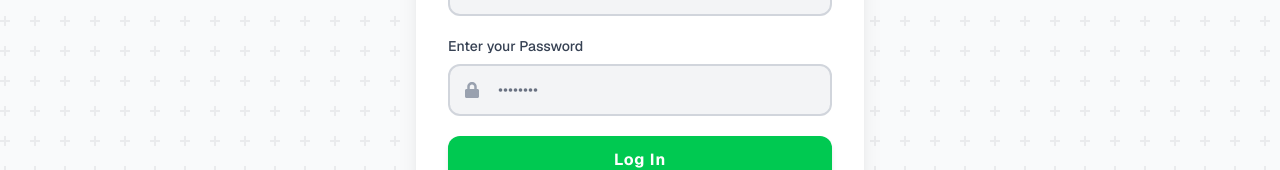
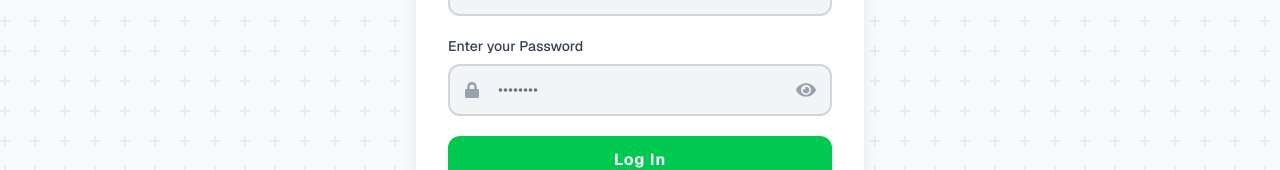
Before and after one commit to umairarshad-dev/chatbot-01, a Next.js app: page /login in a window 1280 px wide. Shown: the part 404-574 px from the top of the page. Built offline with nearby package versions, Linux system fonts and the light colour scheme.

Commit message:
add loading spinner to login page  - Implement Spinner component in login page - Show spinner during authentication

```diff
--- a/src/app/login/page.tsx
+++ b/src/app/login/page.tsx
@@ -2,7 +2,7 @@
 
 import { useState } from 'react';
 import { login, signup } from './actions';
-import { FaEnvelope, FaLock } from 'react-icons/fa';
+import { FaEnvelope, FaLock, FaEye, FaEyeSlash } from 'react-icons/fa';
 import { RiRobot3Fill } from 'react-icons/ri';
 import { motion, AnimatePresence } from 'framer-motion';
 
@@ -16,10 +16,11 @@ function Spinner() {
   );
 }
 
- function FormInput({ id, name, type, placeholder, icon, label, required = false, value, onChange, onBlur, isValid, isTouched }: { id: string, name: string, type: string, placeholder: string, icon: React.ReactNode, label: string, required?: boolean, value: string, onChange: (e: React.ChangeEvent<HTMLInputElement>) => void, onBlur: (e: React.FocusEvent<HTMLInputElement>) => void, isValid: boolean, isTouched: boolean }) {
+ function FormInput({ id, name, type, placeholder, icon, label, required = false, value, onChange, onBlur, isValid, isTouched, showPassword, onTogglePassword }: { id: string, name: string, type: string, placeholder: string, icon: React.ReactNode, label: string, required?: boolean, value: string, onChange: (e: React.ChangeEvent<HTMLInputElement>) => void, onBlur: (e: React.FocusEvent<HTMLInputElement>) => void, isValid: boolean, isTouched: boolean, showPassword?: boolean, onTogglePassword?: () => void }) {
   const ringColor = isTouched ? (isValid ? 'focus:ring-green-400' : 'focus:ring-red-400') : 'focus:ring-gray-300';
   const borderColor = isTouched ? (isValid ? 'border-green-500' : 'border-red-500') : 'border-gray-300';
-
+  const isPasswordField = name.toLowerCase().includes('password');
+  const inputType = isPasswordField && !showPassword ? 'password' : 'text';
 
   return (
     <div>
@@ -33,14 +34,24 @@ function Spinner() {
         <input
           id={id}
           name={name}
-          type={type}
+          type={inputType}
           required={required}
           value={value}
           onChange={onChange}
           onBlur={onBlur}
-          className={`w-full pl-12 pr-4 py-3 bg-gray-100 border-2 rounded-xl text-gray-800 placeholder-gray-500 focus:outline-none focus:ring-2 ${ringColor} ${borderColor} transition-all`}
+          className={`w-full pl-12 pr-12 py-3 bg-gray-100 border-2 rounded-xl text-gray-800 placeholder-gray-500 focus:outline-none focus:ring-2 ${ringColor} ${borderColor} transition-all`}
           placeholder={placeholder}
         />
+        {isPasswordField && onTogglePassword && (
+          <button
+            type="button"
+            onClick={onTogglePassword}
+            className="absolute inset-y-0 right-0 pr-4 flex items-center text-gray-400 hover:text-gray-600 focus:outline-none"
+            tabIndex={-1}
+          >
+            {showPassword ? <FaEyeSlash className="h-5 w-5" /> : <FaEye className="h-5 w-5" />}
+          </button>
+        )}
       </div>
     </div>
   );
@@ -64,6 +75,8 @@ function AuthForm({ isSignup, onSubmit, loading }: { isSignup: boolean, onSubmit
   const [email, setEmail] = useState('');
   const [password, setPassword] = useState('');
   const [confirmPassword, setConfirmPassword] = useState('');
+  const [showPassword, setShowPassword] = useState(false);
+  const [showConfirmPassword, setShowConfirmPassword] = useState(false);
 
   const [emailValid, setEmailValid] = useState(true);
   const [passwordValid, setPasswordValid] = useState(true);
@@ -72,6 +85,9 @@ function AuthForm({ isSignup, onSubmit, loading }: { isSignup: boolean, onSubmit
   const [emailTouched, setEmailTouched] = useState(false);
   const [passwordTouched, setPasswordTouched] = useState(false);
   const [confirmPasswordTouched, setConfirmPasswordTouched] = useState(false);
+
+  const togglePasswordVisibility = () => setShowPassword(!showPassword);
+  const toggleConfirmPasswordVisibility = () => setShowConfirmPassword(!showConfirmPassword);
 
   const validateEmail = (email: string) => {
     // A simple regex for email validation
@@ -112,7 +128,7 @@ function AuthForm({ isSignup, onSubmit, loading }: { isSignup: boolean, onSubmit
       <FormInput
         id={isSignup ? "signup-password" : "password"}
         name="password"
-        type="password"
+        type={showPassword ? "text" : "password"}
         placeholder="••••••••"
         icon={<FaLock />}
         label="Enter your Password"
@@ -122,12 +138,14 @@ function AuthForm({ isSignup, onSubmit, loading }: { isSignup: boolean, onSubmit
         onBlur={() => setPasswordTouched(true)}
         isValid={passwordValid}
         isTouched={passwordTouched}
+        showPassword={showPassword}
+        onTogglePassword={togglePasswordVisibility}
       />
       {isSignup && (
         <FormInput
           id="confirm-password"
           name="confirm-password"
-          type="password"
+          type={showConfirmPassword ? "text" : "password"}
           placeholder="••••••••"
           icon={<FaLock />}
           label="Confirm your password"
@@ -137,6 +155,8 @@ function AuthForm({ isSignup, onSubmit, loading }: { isSignup: boolean, onSubmit
           onBlur={() => setConfirmPasswordTouched(true)}
           isValid={confirmPasswordValid}
           isTouched={confirmPasswordTouched}
+          showPassword={showConfirmPassword}
+          onTogglePassword={toggleConfirmPasswordVisibility}
         />
       )}
       <FormButton loading={loading} text={isSignup ? "Create an account" : "Log In"} />
```
